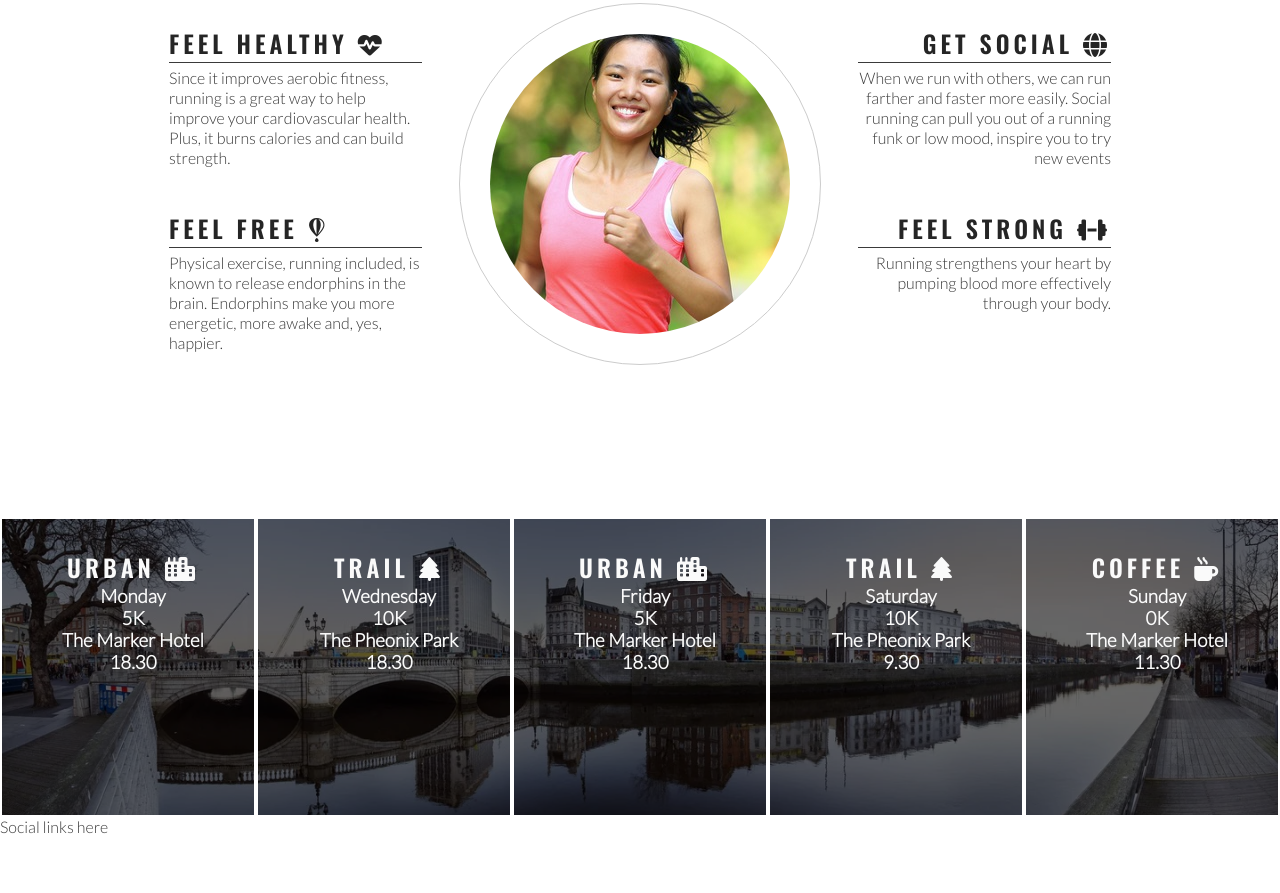
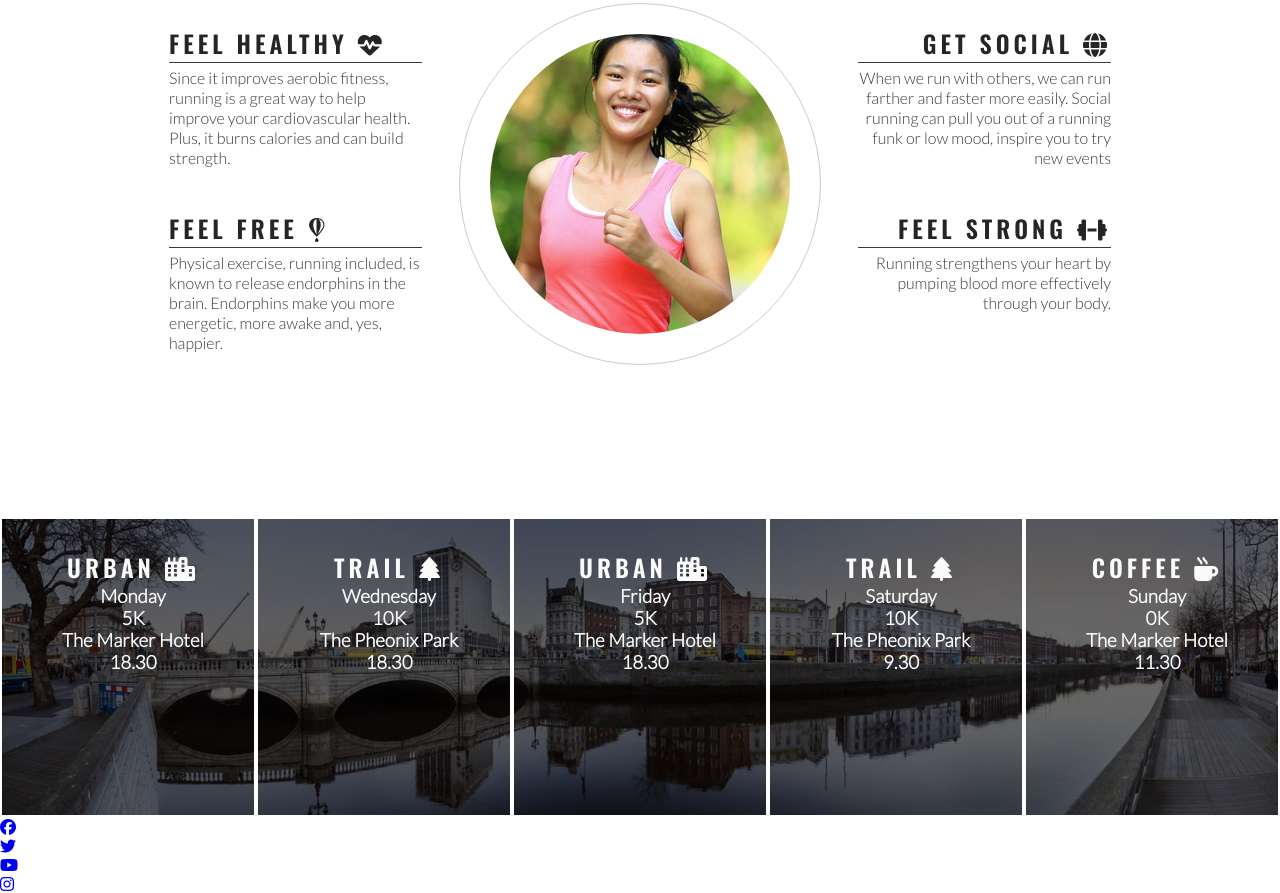
Before and after one commit to sam2829/love-running, a plain HTML site: page index.html in a window 1280 px wide. Shown: the part 778-1671 px from the top of the page. Before the commit the page ends 1614 px from the top, so only its background shows below. Drawn offline with nearby package versions, Linux system fonts and the light colour scheme.

Commit message:
Add social media icons to footer

```diff
--- a/index.html
+++ b/index.html
@@ -125,7 +125,25 @@
         </div>
     </section>
     <footer>
-        Social links here
+        <ul>
+            <li>
+                <a href="https://facebook.com" target="_blank" rel="noopener"
+                    aria-label="visit our Facebook page(opens in a new tab)"><i class="fa-brands fa-facebook"></i></a>
+            </li>
+            <li>
+                <a href="https://twitter.com" target="_blank" rel="noopener"
+                    aria-label="visit our Twitter page(opens in a new tab)"><i class="fa-brands fa-twitter"></i></a>
+            </li>
+            <li>
+                <a href="https://youtube.com" target="_blank" rel="noopener"
+                    aria-label="visit our Youtube page(opens in a new tab)"><i class="fa-brands fa-youtube"></i></a>
+            </li>
+            <li>
+                <a href="https://instagram.com" target="_blank" rel="noopener"
+                    aria-label="visit our Instagram page(opens in a new tab)"><i
+                        class="fa-brands fa-instagram"></i></i></a>
+            </li>
+        </ul>
     </footer>
     <!-- font awesome script-->
     <script src="https://kit.fontawesome.com/30bb1d9789.js" crossorigin="anonymous"></script>
```
